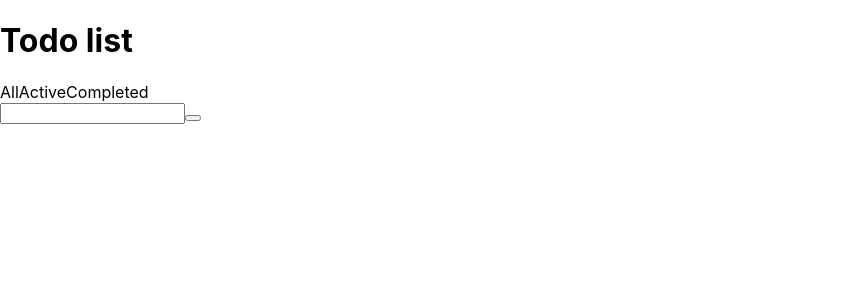
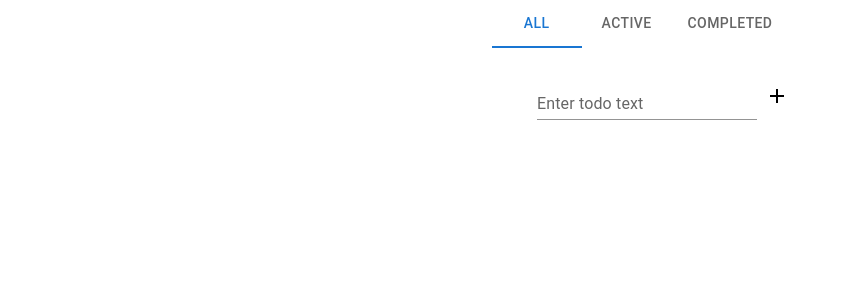
Before and after one commit to svhelp/SimpleToDoApp, a React (Create React App) app in the folder UI/: page / in a window 1280 px wide. Shown: the top 300 px of the page, without its empty margins (0-847 px from the left). Built offline with nearby package versions, Linux system fonts and the light colour scheme.

Commit message:
- styles;

```diff
--- a/UI/package.json
+++ b/UI/package.json
@@ -3,6 +3,10 @@
   "version": "0.1.0",
   "private": true,
   "dependencies": {
+    "@emotion/react": "^11.7.1",
+    "@emotion/styled": "^11.6.0",
+    "@mui/icons-material": "^5.2.5",
+    "@mui/material": "^5.2.6",
     "@reduxjs/toolkit": "^1.7.1",
     "@testing-library/jest-dom": "^4.2.4",
     "@testing-library/react": "^9.5.0",
@@ -12,10 +16,12 @@
     "@types/react": "^16.14.21",
     "@types/react-dom": "^16.9.14",
     "@types/react-redux": "^7.1.21",
+    "@types/styled-components": "^5.1.19",
     "react": "^17.0.2",
     "react-dom": "^17.0.2",
     "react-redux": "^7.2.6",
     "react-scripts": "5.0.0",
+    "styled-components": "^5.3.3",
     "typescript": "~4.1.5"
   },
   "scripts": {
--- a/UI/src/App.tsx
+++ b/UI/src/App.tsx
@@ -14,7 +14,6 @@ function App() {
 
   return (
     <div className="app">
-      <h1>Todo list</h1>
       <TodosFilterSelector />
       <TodoList />
     </div>
--- a/UI/src/Features/TodoList/Components/TodoList.tsx
+++ b/UI/src/Features/TodoList/Components/TodoList.tsx
@@ -3,7 +3,34 @@ import { useAppDispatch, useAppSelector } from "../../../App/hooks";
 import { TodoListItem } from "./TodoListItem";
 import { selectTodoItems } from "../selector";
 import { addTodoAsync } from "../thunks";
+import { TextField } from "@mui/material";
+import AddIcon from '@mui/icons-material/Add';
+import styled from "styled-components";
 
+const List = styled.div`
+    display: flex;
+    flex-direction: column;
+    align-items: center;
+    margin-top: 8px;
+
+    .row {
+        display: flex;
+        align-items: center;
+        margin: 4px;
+
+        &:first-child {
+            margin: 16px 4px 16px 42px;
+        }
+
+        svg {
+            cursor: pointer;
+        }
+
+        > div {
+            margin: 0px 8px;
+        }
+    }
+`
 
 export function TodoList(){
     const items = useAppSelector(selectTodoItems);
@@ -16,12 +43,12 @@ export function TodoList(){
     }, [ newItemText ]);
 
     return (
-        <>
-            <div>
-                <input value={newItemText} onChange={e => setNewItemText(e.target.value)}/>
-                <button onClick={addTodo}/>
+        <List id="todo-list">
+            <div className="row">
+                <TextField variant="standard" label="Enter todo text" value={newItemText} onChange={e => setNewItemText(e.target.value)}/>
+                <AddIcon onClick={addTodo} />
             </div>
             {items.map(i => <TodoListItem key={i.id} item={i}/>)}
-        </>
+        </List>
     );
 }
--- a/UI/src/Features/TodoList/Components/TodoListItem.tsx
+++ b/UI/src/Features/TodoList/Components/TodoListItem.tsx
@@ -1,3 +1,5 @@
+import { Checkbox, TextField } from "@mui/material";
+import DeleteIcon from '@mui/icons-material/Delete';
 import { useCallback, useState } from "react";
 import { useAppDispatch } from "../../../App/hooks";
 import { ITodoItem } from "../../../Sdk/models";
@@ -11,7 +13,6 @@ export function TodoListItem(props: IProps) {
     const dispatch = useAppDispatch();
     const { item } = props;
 
-    const [isEditMode, setIsEditMode] = useState(false);
     const [updatedText, setUpdatedText] = useState(item.text);
 
     const updateCompleted = useCallback((isCompleted: boolean) => {
@@ -19,6 +20,11 @@ export function TodoListItem(props: IProps) {
     }, []);
 
     const updateText = useCallback(() => {
+        if (!updatedText){
+            setUpdatedText(item.text);
+            return;
+        }
+
         dispatch(updateTodoAsync({ targetId: item.id, updater: { text: updatedText } }));
     }, [ updatedText ]);
 
@@ -27,12 +33,12 @@ export function TodoListItem(props: IProps) {
     }, []);
 
     return (
-        <div>
-            <input type="checkbox" checked={item.isCompleted} onChange={e => updateCompleted(e.target.checked)}/>
+        <div className="row">
+            <Checkbox size="small" checked={item.isCompleted} onChange={e => updateCompleted(e.target.checked)}/>
             <div title={item.createdAt}>
-                <input value={updatedText} onChange={e => setUpdatedText(e.target.value)} onBlur={updateText}/>
+                <TextField variant="standard" value={updatedText} onChange={e => setUpdatedText(e.target.value)} onBlur={updateText}/>
             </div>
-            <button onClick={removeTodo}/>
+            <DeleteIcon onClick={removeTodo} />
         </div>
     );
 }
--- a/UI/src/Features/TodoList/Components/TodosFilterSelector.tsx
+++ b/UI/src/Features/TodoList/Components/TodosFilterSelector.tsx
@@ -1,20 +1,23 @@
 import { useCallback } from "react";
-import { useAppDispatch } from "../../../App/hooks";
+import { useAppDispatch, useAppSelector } from "../../../App/hooks";
 import { TodoStatus } from "../../../Sdk/models";
 import { setFilter } from "../todoListSlice";
+import { selectFilterType } from "../selector";
+import { Tab, Tabs } from "@mui/material";
 
 
 export function TodosFilterSelector(){
     const dispatch = useAppDispatch();
+    const currentFilter = useAppSelector(selectFilterType);
 
-    const selectFilterType = useCallback((filterType: TodoStatus) => {
+    const changeFilterType = useCallback((filterType: TodoStatus) => {
         dispatch(setFilter(filterType));
     }, []);
 
     return (
-        <div>
-            <a onClick={() => selectFilterType(TodoStatus.All)}>All</a>
-            <a onClick={() => selectFilterType(TodoStatus.Active)}>Active</a>
-            <a onClick={() => selectFilterType(TodoStatus.Completed)}>Completed</a>
-        </div>);
+        <Tabs value={currentFilter} onChange={(e, newValue) => changeFilterType(newValue)} centered>
+            <Tab label="All" value={TodoStatus.All} />
+            <Tab label="Active" value={TodoStatus.Active} />
+            <Tab label="Completed" value={TodoStatus.Completed} />
+        </Tabs>);
 }
--- a/UI/src/Features/TodoList/selector.ts
+++ b/UI/src/Features/TodoList/selector.ts
@@ -12,4 +12,6 @@ export const selectTodoItems = (state: RootState) => {
     }
 }
 
+export const selectFilterType = (state: RootState) => state.todoList.filter;
+
 export const selectStatus = (state: RootState) => state.todoList.status;
--- a/UI/src/index.tsx
+++ b/UI/src/index.tsx
@@ -6,8 +6,6 @@ import { store } from './App/store';
 import { Provider } from 'react-redux';
 import * as serviceWorker from './serviceWorker';
 import { initialFetchAsync } from './Features/TodoList/thunks';
-
-store.dispatch(initialFetchAsync)
 
 ReactDOM.render(
   <React.StrictMode>
```
Also changed, not shown: UI/src/Features/TodoList/Components/Counter.module.css (deleted, +0 -79 lines), 1 other file (tests, documents, lock files or other folders).
